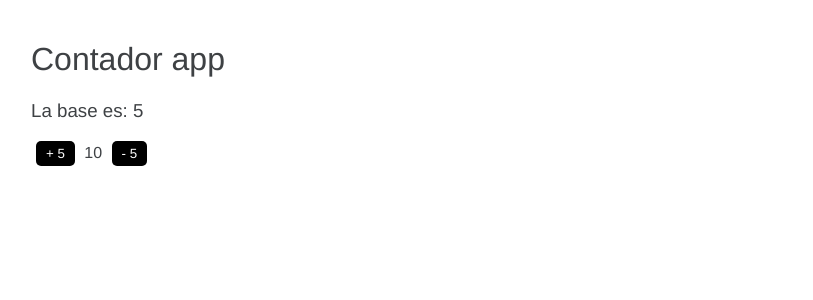
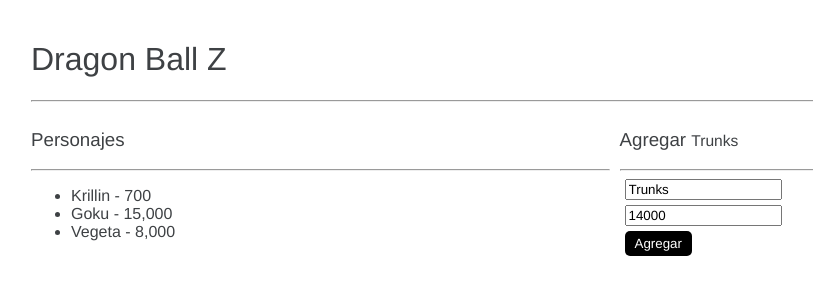
Before and after one commit to Nich95/angular-basicos, an Angular app: page / in a window 1280 px wide. Shown: the top 300 px of the page, without its empty margins (9-822 px from the left). Built offline with nearby package versions, Linux system fonts and the light colour scheme.

Commit message:
Use ngModel

```diff
--- a/src/app/app.component.html
+++ b/src/app/app.component.html
@@ -18,8 +18,10 @@
 
 <!-- <button (click)="acumular( -base )"> - {{ base }} </button> -->
 
-<app-contador></app-contador>
+<!-- <app-contador></app-contador> -->
 
 <!-- <app-heore></app-heore> -->
 
 <!-- <app-listado></app-listado> -->
+
+<app-main-page></app-main-page>
--- a/src/app/app.module.ts
+++ b/src/app/app.module.ts
@@ -4,6 +4,7 @@
 import { AppComponent } from './app.component';
 import { HeroesModule } from './heroes/heroes.module';
 import { ContadorModule } from './contador/contador.module';
+import { DbzModule } from './dbz/dbz.module';
 // tarea nuevo modulo llamado contador.module.ts
 // declaracions
 // exportaciones
@@ -15,7 +16,8 @@
   imports: [
     BrowserModule,
     HeroesModule,
-    ContadorModule
+    ContadorModule,
+    DbzModule
   ],
   providers: [],
   bootstrap: [AppComponent]
--- /dev/null
+++ b/src/app/dbz/main-page/main-page.component.html
@@ -0,0 +1,43 @@
+
+<h1>Dragon Ball Z</h1>
+<hr>
+
+<div class="row">
+
+  <div class="col">
+    <h3>Personajes</h3>
+    <hr>
+    <ul>
+      <li>Krillin - 700</li>
+      <li>Goku - 15,000</li>
+      <li>Vegeta - 8,000</li>
+    </ul>
+  </div>
+
+  <div class="col">
+    <h3>Agregar <small>{{ nuevo.nombre }}</small> </h3>
+    <hr>
+
+    <form (ngSubmit)="agregar()">
+      <!-- con las llaves cuadradas le estamos diciendo que puede tomar valores del .ts -->
+      <!-- con los parentesis le digo que quiero emitir el evento -->
+      <!-- todo esto cambia en tiempo real -->
+      <input type="text"
+              placeholder="Nombre"
+              name="nombre"
+              [(ngModel)]="nuevo.nombre"
+      />
+
+      <input type="number"
+              placeholder="Poder"
+              name="poder"
+              [(ngModel)]="nuevo.poder"
+      />
+
+      <button type="submit">
+        Agregar
+      </button>
+    </form>
+  </div>
+
+</div>
--- /dev/null
+++ b/src/app/dbz/main-page/main-page.component.ts
@@ -0,0 +1,27 @@
+import { Component } from '@angular/core';
+
+// aqui van las interfaces
+interface Personaje {
+  nombre: string;
+  poder: number;
+}
+
+@Component({
+  selector: 'app-main-page',
+  templateUrl: './main-page.component.html',
+})
+export class MainPageComponent {
+
+  nuevo: Personaje = { // esto es un objeto de tipo Personaje
+    nombre: 'Trunks',
+    poder: 14000
+  }
+
+  cambiarNombre( event: any ) {
+    console.log( event.target.value() );
+  }
+
+  agregar(  ) {
+    console.log(this.nuevo);
+  }
+}
--- a/src/styles.css
+++ b/src/styles.css
@@ -1,5 +1,4 @@
 /* You can add global styles to this file, and also import other style files */
-
 * {
   font-family: Helvetica, Arial, sans-serif;
   font-weight: 200;
@@ -12,7 +11,6 @@
   color: #3e4144;
   -webkit-font-smoothing: antialiased;
 }
-
 
 dd {
   font-weight: bold;
@@ -40,3 +38,17 @@
 .p-1 {
   padding: 1px;
 }
+
+.row {
+  display: flex;
+}
+
+.col {
+  flex-grow: 1;
+  margin-right: 10px;
+}
+
+input {
+  display: block;
+  margin: 5px;
+}
```
Also changed, not shown: src/app/dbz/dbz.module.ts (added, +23 -0 lines).
